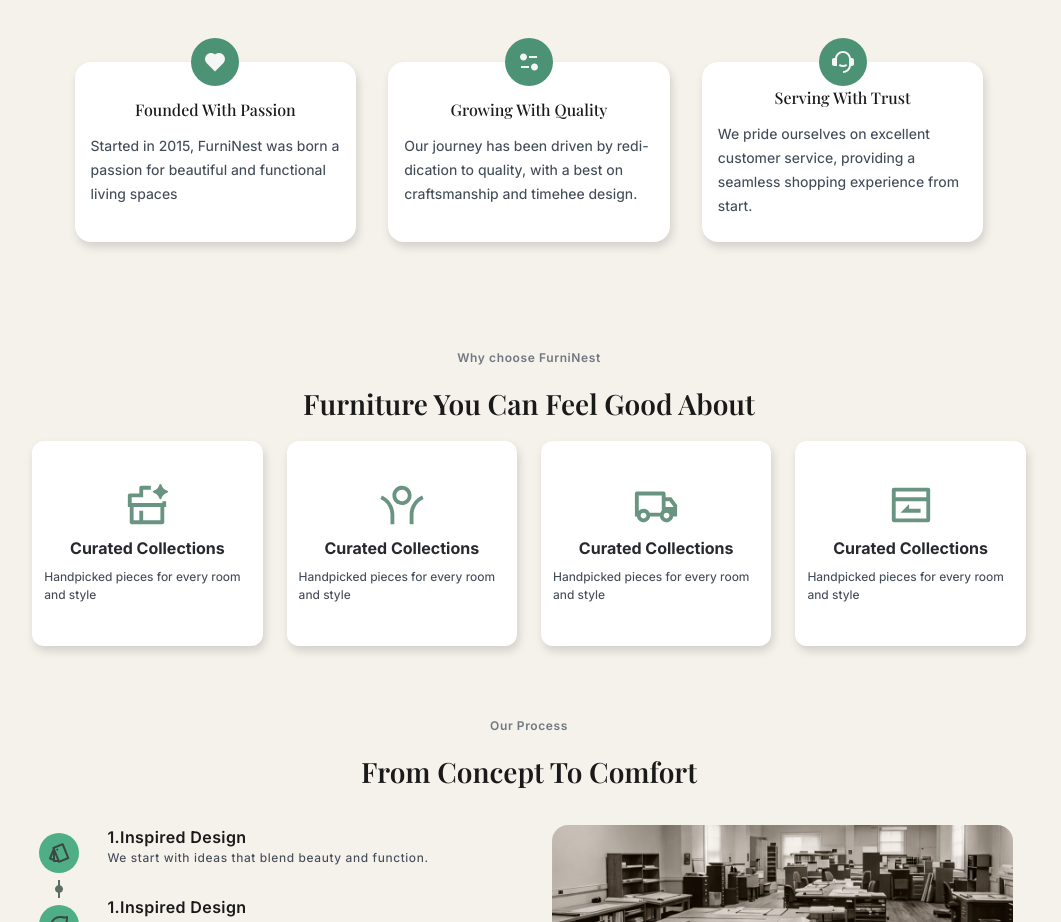
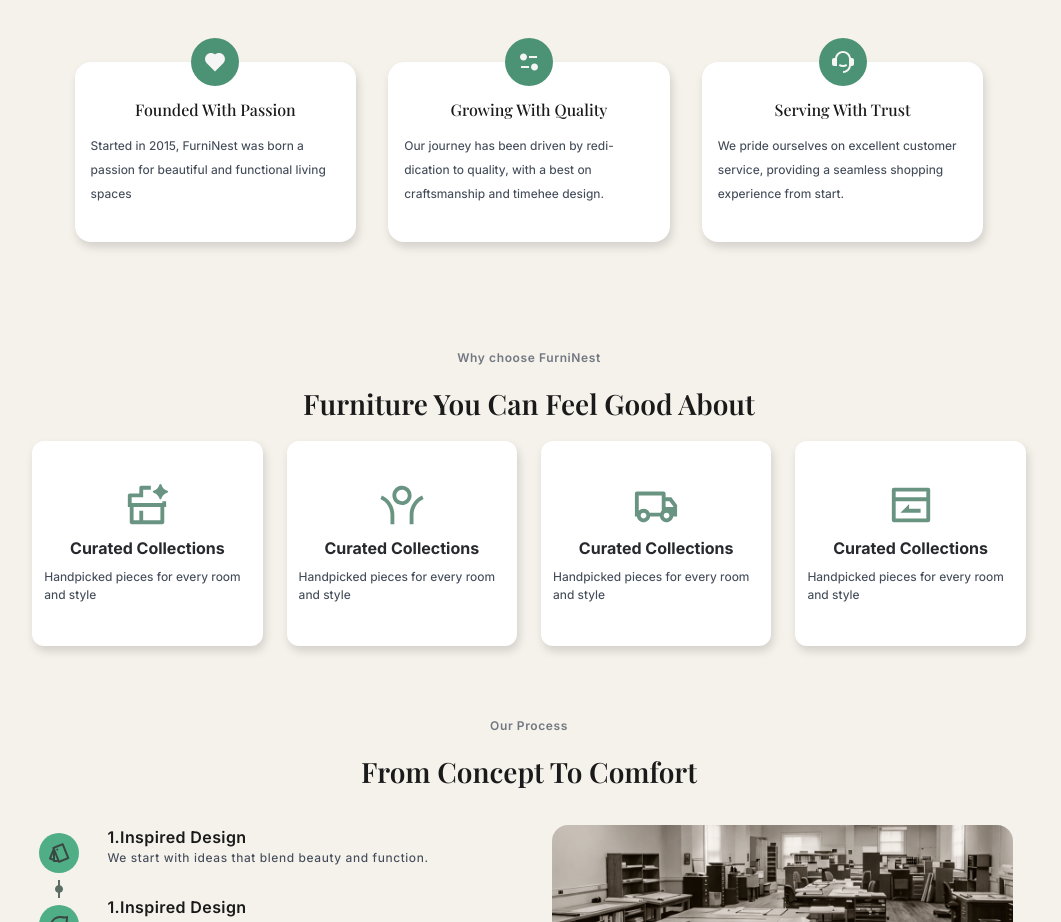
Before and after one commit to DragnelProjects/Furniture-website, a React (Vite) app: page /about in a window 1280 px wide. Shown: the part 1323-2245 px from the top of the page, without its empty margins (111-1172 px from the left). Built offline with nearby package versions, Linux system fonts and the light colour scheme; a web font is replaced by a local one.

Commit message:
last commit

```diff
--- a/src/about/our-intro/BottomIntro.jsx
+++ b/src/about/our-intro/BottomIntro.jsx
@@ -29,7 +29,7 @@ function BottomIntro() {
           <div key={idx} className='bg-[#ffffff] relative h-45 w-[22vw] just_col rounded-2xl px-4 gap-3 bg_sub '>
             <div className='h-12 w-12 -top-6 just_col  absolute bg-[#4c9375] rounded-full text-neutral-100 '>{elem.logo}</div>
             <h2 className='text-[16px] text-[#1a1a1a] font-medium '>{elem.title}</h2>
-            <p className='sub_text leading-6 '>{elem.discription}</p>
+            <p className='discription leading-6 '>{elem.discription}</p>
           </div>
         ))}
       </div>
```
